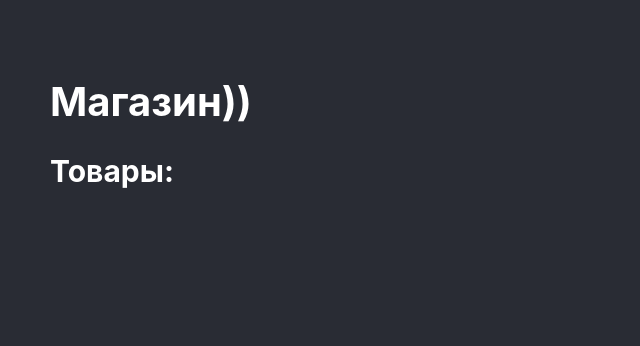
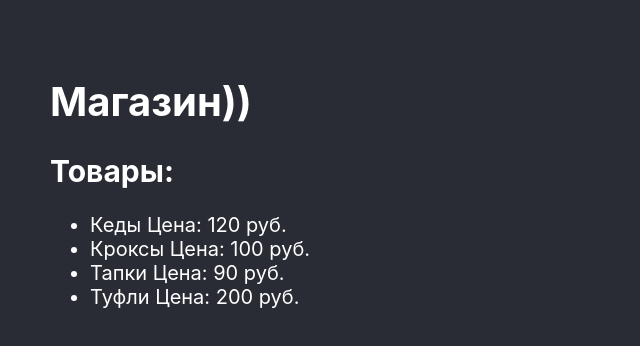
Before and after one commit to Kiri1111/other, a React (Create React App) app: page / in a window 1280 px wide. Shown: the top 346 px of the page, without its empty margins (0-640 px from the left). Built offline with nearby package versions, Linux system fonts and the light colour scheme.

Commit message:
feat: test first

```diff
--- a/src/firstTest/bll/store.ts
+++ b/src/firstTest/bll/store.ts
@@ -2,17 +2,27 @@ import {create} from 'zustand';
 import {immer} from 'zustand/middleware/immer';
 
 import {persist} from 'zustand/middleware';
+import {v1} from "uuid";
+
+type ProductType = {
+    id: string
+    title: string
+    price: number
+}
+
+type AccountState = { productsState: ProductType[] }
 
 
-type AccountState = {}
+const initialValue = [
+    {id: v1(), title: 'Кеды', price: 120},
+    {id: v1(), title: 'Кроксы', price: 100},
+    {id: v1(), title: 'Тапки', price: 90},
+    {id: v1(), title: 'Туфли', price: 200}
+]
 
-const initialValue = {}
 
 export const useCreateShopStore = create(persist(immer<AccountState>((set) => ({
-    userState: {
-        ...initialValue
-    },
-
+    productsState: [...initialValue],
 })), {name: 'shop'}))
 
-// export const selectClearState = (state: AccountState) => state.clearState
+export const selectProduct = (state: AccountState) => state.productsState
--- a/src/firstTest/ui/mainPage.tsx
+++ b/src/firstTest/ui/mainPage.tsx
@@ -1,12 +1,19 @@
 import React from 'react';
+import {selectProduct, useCreateShopStore} from "../bll/store";
 
 export const MainPage = () => {
+
+    const products = useCreateShopStore(selectProduct)
     return (
         <div>
-
             <h2>Товары:</h2>
-
-
+            <ul>
+                {products.map(el =>
+                    <li key={el.id}>{el.title}
+                        <span> Цена: {el.price} руб.</span>
+                    </li>
+                )}
+            </ul>
         </div>
     );
 };
```
Also changed, not shown: 1 other file (tests, documents, lock files or other folders).
